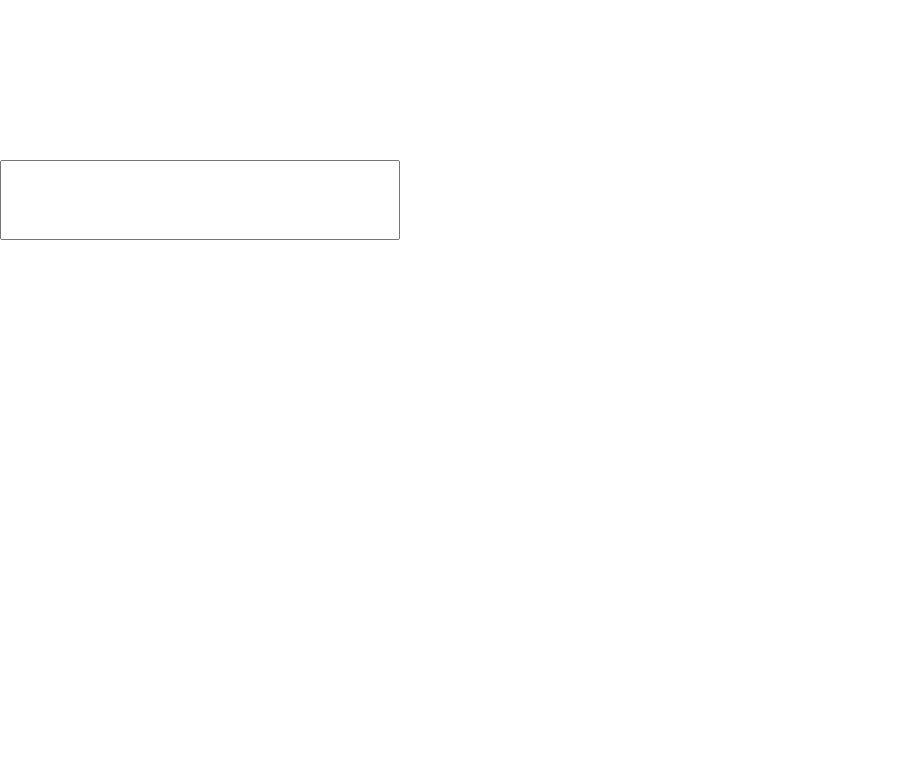
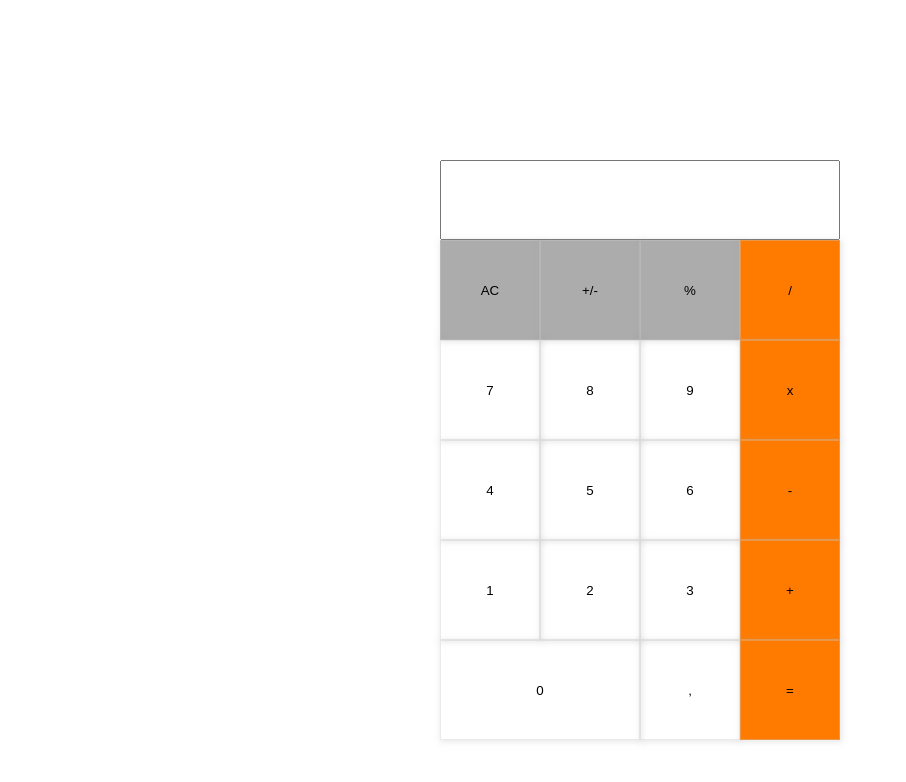
Before and after one commit to LukaBalta/React-calculator, a Next.js app: page / in a window 1280 px wide. Shown: the top 782 px of the page, without its empty margins (0-906 px from the left). Built offline with nearby package versions, Linux system fonts and the light colour scheme.

Commit message:
feat: imported components and added styling

```diff
--- a/app/page.tsx
+++ b/app/page.tsx
@@ -1,20 +1,23 @@
 'use client';
-import styles from '../styles/page.module.scss';
 import { useState } from 'react';
 import Screen from '../components/Screen';
+import ButtonPad from '@/components/ButtonPad';
+import styles from '../styles/page.module.scss'
+
 
 export default function Home() {
 
   const [value, setValue] = useState('')
 
   return (
-    <main className={styles.main}>
+    <div className={styles.main_wrapper}>
       <Screen
         onChange={(e: any) => {
           setValue(e.target.value)
         }}
         value={value}
       />
-    </main>
+      <ButtonPad />
+    </div>
   )
 }
--- a/styles/page.module.scss
+++ b/styles/page.module.scss
@@ -0,0 +1,5 @@
+.main_wrapper {
+  display: flex;
+  flex-direction: column;
+  align-items: center;
+}
```
